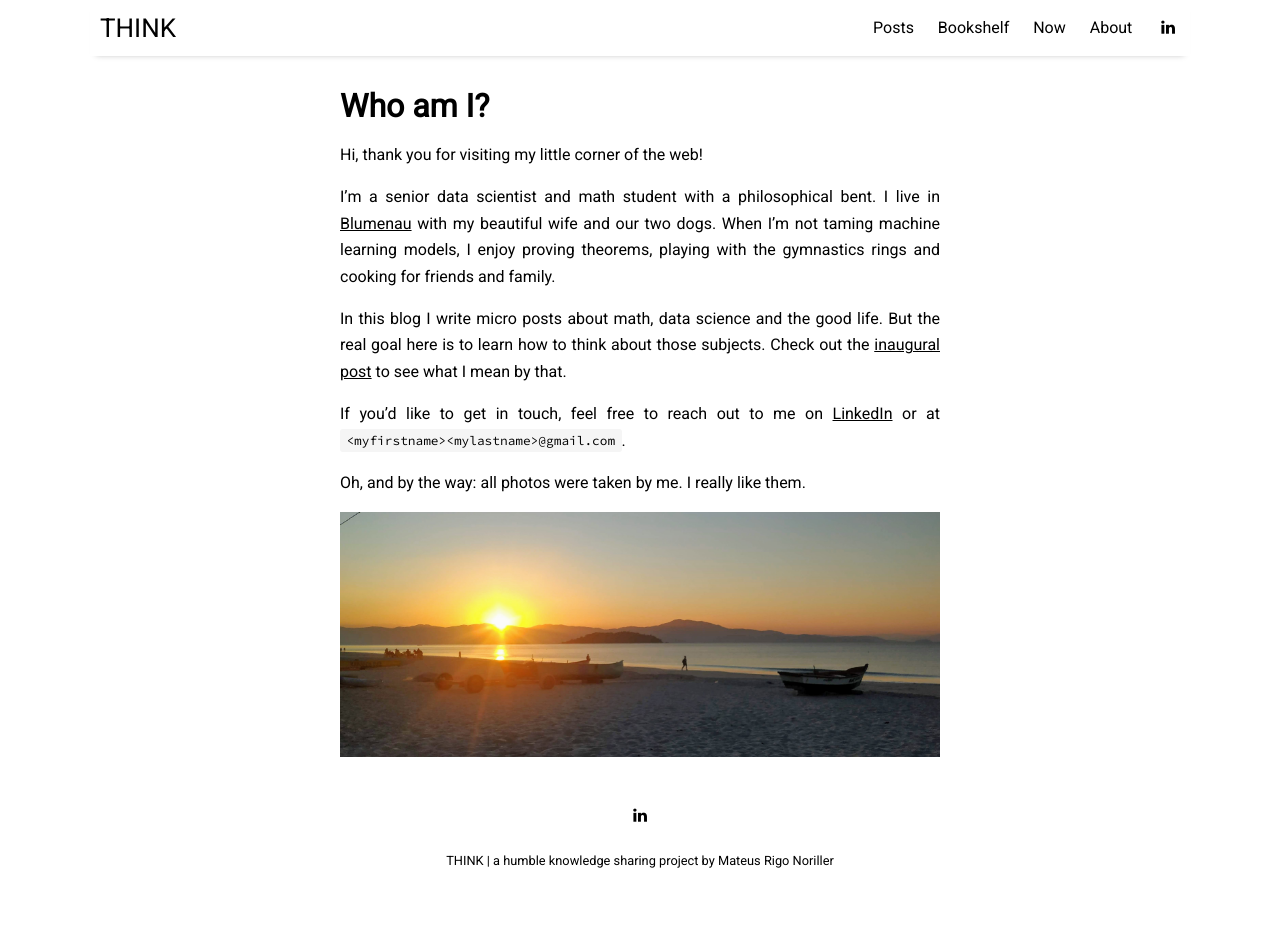
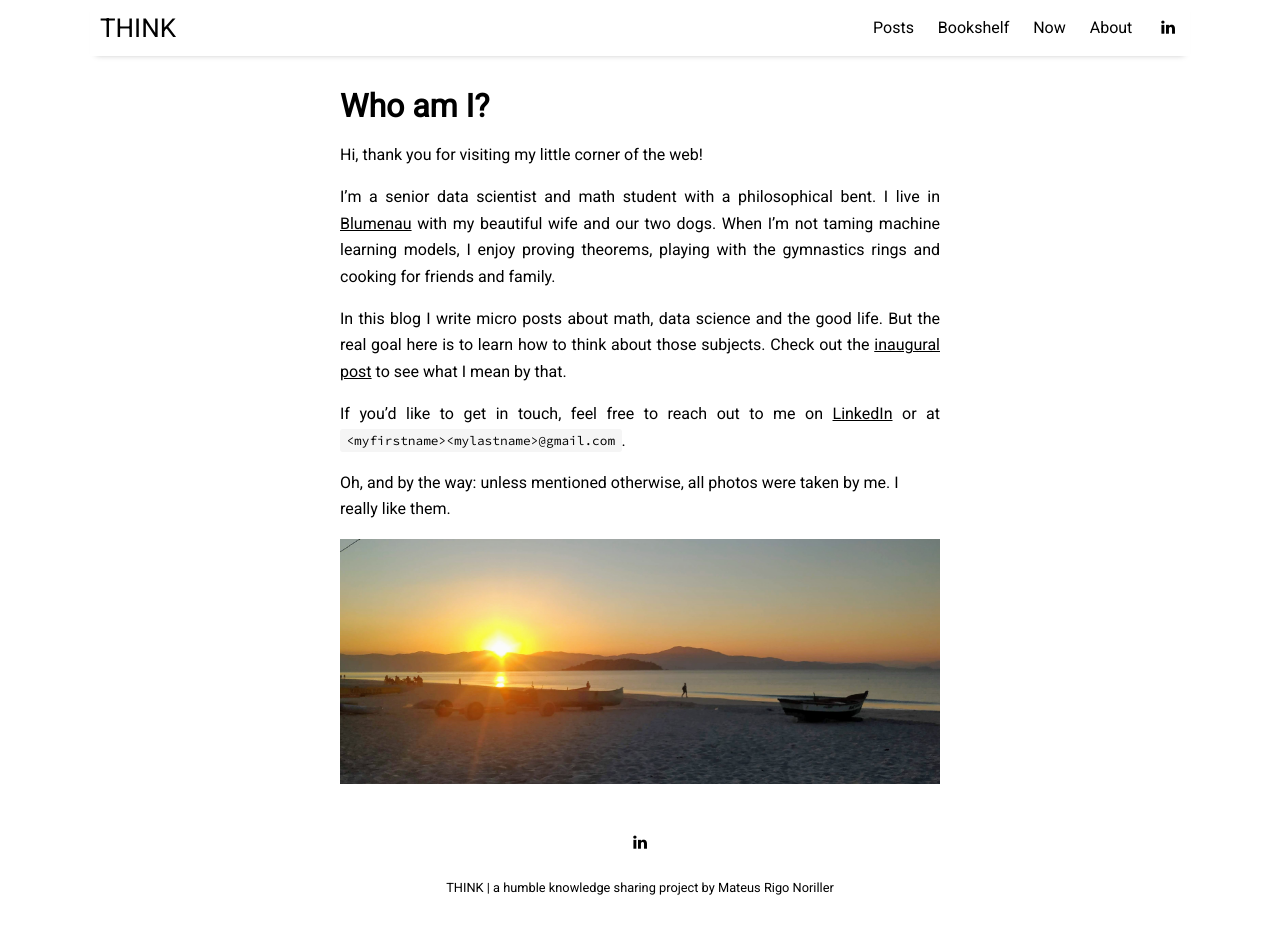
Before and after one commit to mateusrn/mateusrn.github.io, a Jekyll site: the page built from pages/about.md, in a window 1280 px wide and 926 px high. Built offline with Jekyll 4.4.1, drawn with Linux system fonts in a browser that asks for light colours; nearby versions of some CDN libraries.

Commit message:
minor adjustment to about page

```diff
--- a/pages/about.md
+++ b/pages/about.md
@@ -10,12 +10,12 @@
 I'm a senior data scientist and math student with a philosophical bent. I live in [Blumenau](https://en.wikipedia.org/wiki/Blumenau) with my beautiful wife and our two dogs. When I'm not taming machine learning models, I enjoy proving theorems, playing with the gymnastics rings and cooking for friends and family.
 {: style="text-align: justify"}
 
-In this blog I write micro posts about math, data science and the good life. But the real goal here is to learn how to think about those subjects. Check out the [inaugural post](/_posts/2024-02-10-welcome-to-think.md) to see what I mean by that.
+In this blog I write micro posts about math, data science and the good life. But the real goal here is to learn how to think about those subjects. Check out the [inaugural post](/welcome-to-think) to see what I mean by that.
 {: style="text-align: justify"}
 
 If you'd like to get in touch, feel free to reach out to me on [LinkedIn](https://www.linkedin.com/in/mateus-rigo-noriller-093991172/) or at `<myfirstname><mylastname>@gmail.com`.
 {: style="text-align: justify"}
 
-Oh, and by the way: all photos were taken by me. I really like them.
+Oh, and by the way: unless mentioned otherwise, all photos were taken by me. I really like them.
 
 <img align="center" src="/assets/img/places/canasvieiras_sunset.jpg" />
```
Also changed, not shown: _posts/2024-02-10-welcome-to-think.md (+1 -0 lines), 2 other files.
